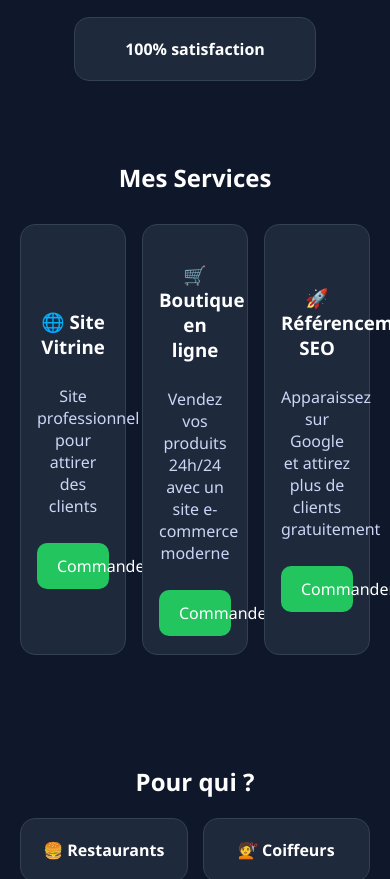
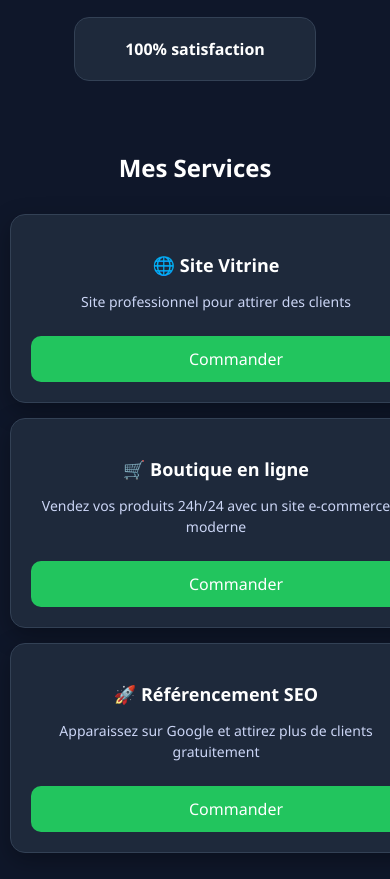
Before and after one commit to rabv2892-code/Portfolio, a plain HTML site: page index.html in a window 390 px wide. Shown: the part 1121-2000 px from the top of the page. Drawn offline with Linux system fonts and the light colour scheme.

Commit message:
Add files via upload

```diff
--- a/style.css
+++ b/style.css
@@ -78,11 +78,7 @@ border-bottom:1px solid #1e293b;
 }
 
 }
-
 }
-
-
-
 /* HERO */
 .hero {
 display:flex;
@@ -117,21 +113,59 @@ color:#22c55e;
 }
 /* CARDS */
 .services {
-padding: 30px 20px;
+padding:20px 10px;
 }
+@media (max-width:768px){
+
+/* SERVICES EN 1 COLONNE */
 .services .cards {
-display: grid;
-grid-template-columns: repeat(3, minmax(0, 1fr));
-gap: 16px;
-align-items: stretch;
+display:grid;
+grid-template-columns: 1fr !important;
+gap:15px;
 }
 
+/* CARTES PROPRES */
 .services .card {
-padding: 18px 16px;
-min-height: 210px;
-display: flex;
-flex-direction: column;
-justify-content: center;
+width:100%;
+padding:20px;
+}
+.card {
+background: rgba(30,41,59,0.8);
+backdrop-filter: blur(12px);
+padding:20px;
+border-radius:20px;
+border:1px solid rgba(255,255,255,0.08);
+text-align:center;
+transition:0.3s;
+box-shadow:0 8px 25px rgba(0,0,0,0.3);
+}
+.card:active {
+transform:scale(0.97);
+}
+
+/* TEXTE */
+.services .card h3 {
+font-size:18px;
+}
+
+.services .card p {
+font-size:14px;
+line-height:1.5;
+}
+
+/* BOUTON */
+.services .cta-btn {
+width:100%;
+text-align:center;
+margin-top:10px;
+}
+
+/* EMPÊCHE DÉBORDEMENT */
+.services .card {
+overflow:hidden;
+word-break:break-word;
+}
+
 }
 /* WHY SECTION */
 .why-container {
```
